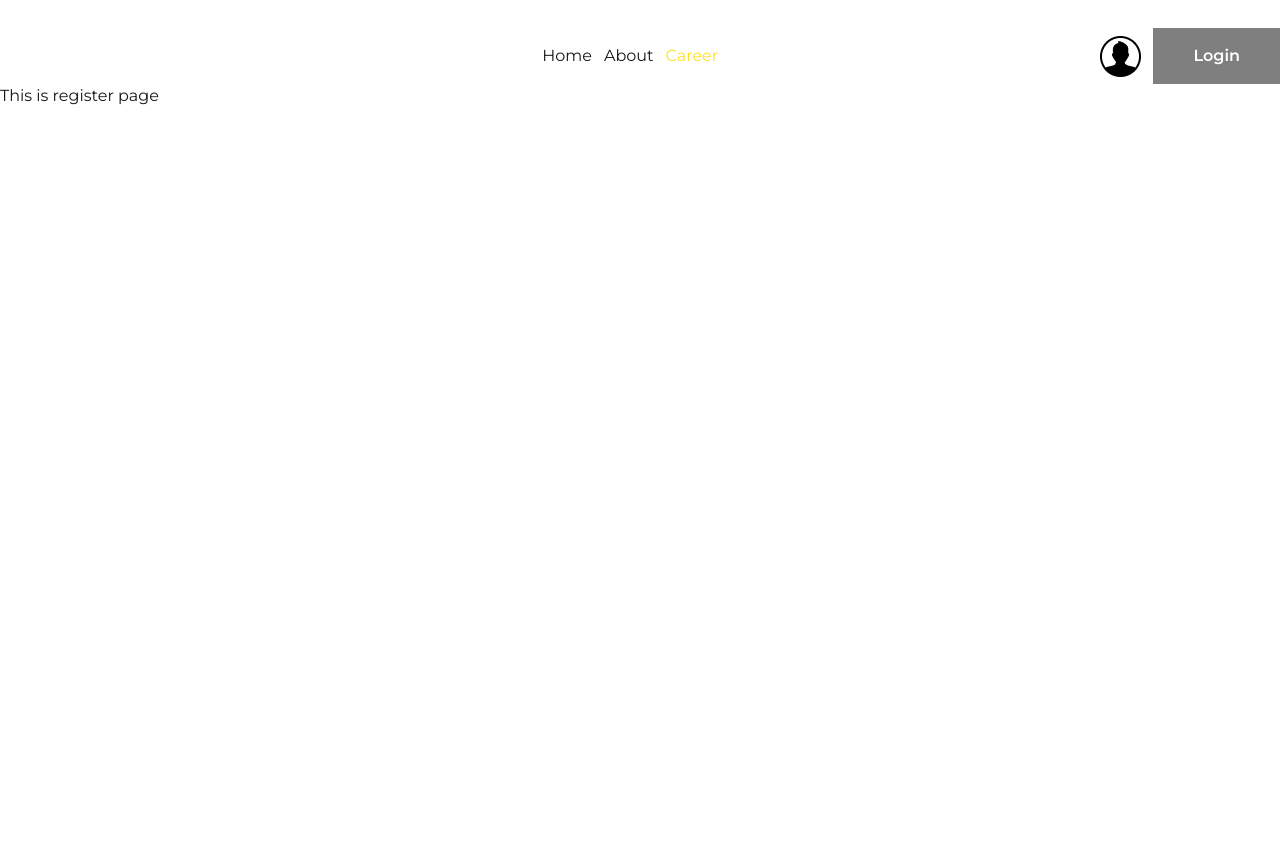
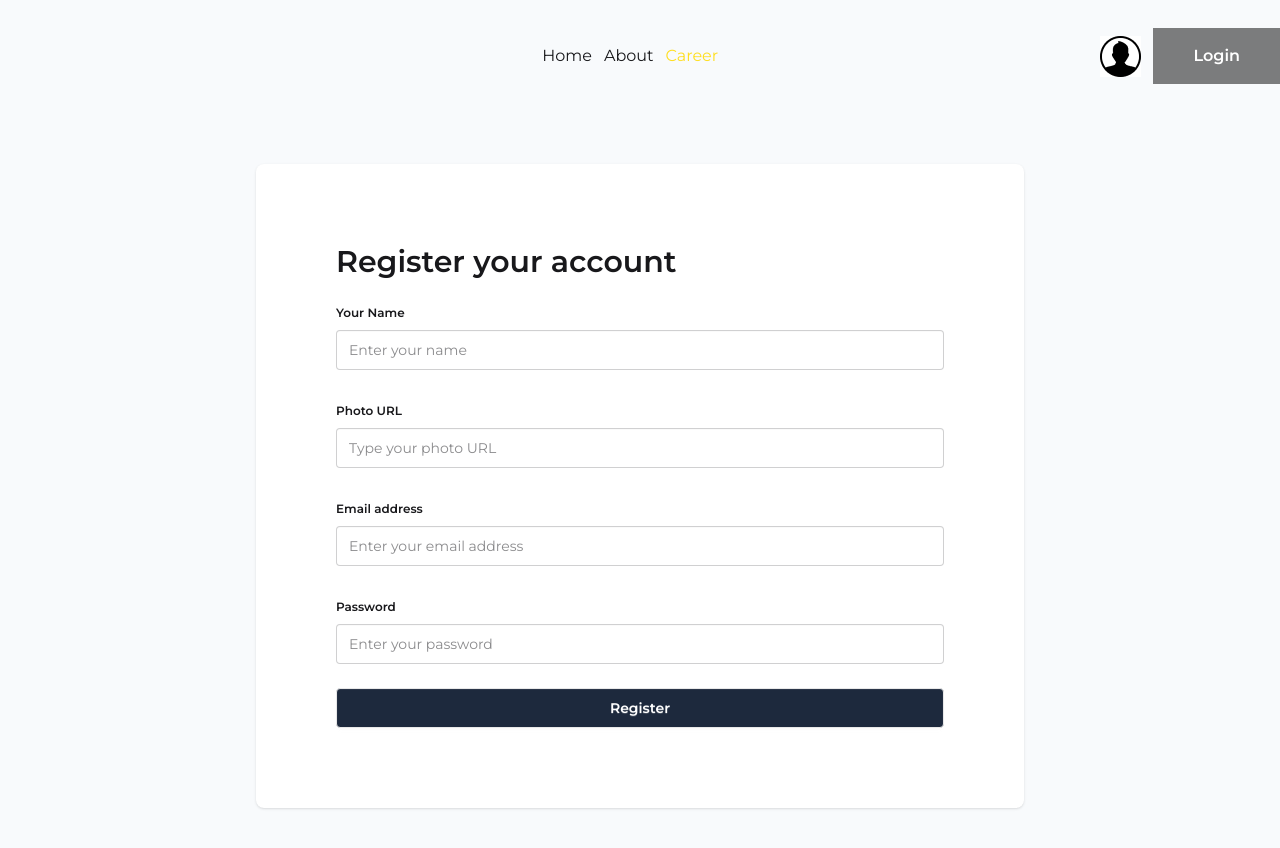
Before and after one commit to romman-hossen/dragon-news-portal, a Next.js app: page /register in a window 1280 px wide. Shown: the top 848 px of the page. Before the commit the page ends 800 px from the top, so only its background shows below. Built offline with nearby package versions, Linux system fonts and the light colour scheme.

Commit message:
Login and register page added

```diff
--- a/package.json
+++ b/package.json
@@ -14,6 +14,7 @@
     "react": "19.2.4",
     "react-dom": "19.2.4",
     "react-fast-marquee": "^1.6.5",
+    "react-hook-form": "^7.75.0",
     "react-icons": "^5.6.0"
   },
   "devDependencies": {
--- a/src/app/(auth)/layout.jsx
+++ b/src/app/(auth)/layout.jsx
@@ -4,7 +4,7 @@ import { montserrat } from "../layout";
 
 const LayoutPage = ( {children}) => {
     return (
-        <div className={`${montserrat.className}`}>
+        <div className={`${montserrat.className} bg-slate-50 min-h-screen`}>
            <NavBar />
            {children}
         </div>
--- a/src/app/(auth)/login/page.jsx
+++ b/src/app/(auth)/login/page.jsx
@@ -1,12 +1,69 @@
-import React from 'react';
+"use client";
+import Link from "next/link";
+import React from "react";
+import { useForm } from "react-hook-form";
+// export const metadata = {
+//   title: "Dragon News - Login",
+//   description: "This is Dragon news login Page",
+// };
 
 const LoginPage = () => {
-    return (
-        <div>
-            <h3>This is login page </h3>
+  const { register,
+       handleSubmit,
+       formState: { errors}
+     } = useForm();
+  const handleLoginSubmit = (data) => {
+    console.log(data);
+  };
+  //   const handleSubmit = (e) => {
+  //     e.preventDefault();
+  //     const formData = new FormData(e.target);
+  //     console.log(formData)
+  //     const email = e.target.email.value;
 
-        </div>
-    );
+  // };
+  return (
+    <div className="md:min-h-[70vh] mt-20 bg-white max-w-3xl mx-5 md:mx-auto flex flex-col justify-center p-8 md:p-40 shadow rounded-lg">
+      <h2 className="text-3xl font-semibold">Login your account </h2>
+      <form
+        className="flex flex-col gap-5 mt-4"
+        onSubmit={handleSubmit(handleLoginSubmit)}
+      >
+        <fieldset className="fieldset">
+          <legend className="fieldset-legend">Email address</legend>
+          <input
+            type="email"
+            className="input w-full"
+            placeholder="Enter your email address"
+            {...register("email", { required: "Email Field is Required !!" })}
+          />
+          {errors.email && (
+            <p className="text-red-500 text-sm mt-1">{errors.email.message}</p>
+          )}
+        </fieldset>
+        <fieldset className="fieldset">
+          <legend className="fieldset-legend">Password</legend>
+          <input
+            type="password"
+            className="input w-full"
+            placeholder="Enter your password"
+             {...register("password", { required: "Password Field is Required !!" })}
+          />
+        </fieldset>
+         {errors.password && (
+            <p className="text-red-500 text-sm mt-1">{errors.password.message}</p>
+          )}
+
+        <button className="btn w-full bg-slate-800 text-white">Login</button>
+      </form>
+      <p className="text-center my-4 text-sm">
+        Dont’t Have An Account ?{" "}
+        <Link href="/register" className="text-blue-500">
+          Register
+        </Link>
+      </p>
+    </div>
+  );
 };
 
 export default LoginPage;
--- a/src/app/(auth)/register/page.jsx
+++ b/src/app/(auth)/register/page.jsx
@@ -1,10 +1,76 @@
-import React from 'react';
+"use client";
+import Link from 'next/link';
+import { useForm } from 'react-hook-form';
 
 const RegisterPage = () => {
+    const {register,
+        handleSubmit,
+        watch,
+    formState: { errors },} = useForm();
+    console.log(watch("email"))
+
+    const handleRegisSubmit = (data) => {
+        console.log(data);
+    }
     return (
-        <div>
-            <h2>This is register page</h2>
-        </div>
+        <div className="md:min-h-[70vh] my-20 bg-white max-w-3xl mx-5 md:mx-auto flex flex-col justify-center p-8 md:p-20 shadow rounded-lg">
+      <h2 className="text-3xl font-semibold">Register your account </h2>
+      <form
+        className="flex flex-col gap-5 mt-4"
+        onSubmit={handleSubmit(handleRegisSubmit)}
+      >
+        <fieldset className="fieldset">
+          <legend className="fieldset-legend">Your Name</legend>
+          <input
+            type="text"
+            className="input w-full"
+            placeholder="Enter your name"
+            {...register("name", { required: "Name Field is Required !!" })}
+          />
+          {errors.name && (
+            <p className="text-red-500 text-sm mt-1">{errors.name.message}</p>
+          )}
+        </fieldset>
+        <fieldset className="fieldset">
+          <legend className="fieldset-legend">Photo URL</legend>
+          <input
+            type="text"
+            className="input w-full"
+            placeholder="Type your photo URL"
+            {...register("photo", { required: "Photo Field is Required !!" })}
+          />
+          {errors.photo && (
+            <p className="text-red-500 text-sm mt-1">{errors.photo.message}</p>
+          )}
+        </fieldset>
+        <fieldset className="fieldset">
+          <legend className="fieldset-legend">Email address</legend>
+          <input
+            type="email"
+            className="input w-full"
+            placeholder="Enter your email address"
+            {...register("email", { required: "Email Field is Required !!" })}
+          />
+          {errors.email && (
+            <p className="text-red-500 text-sm mt-1">{errors.email.message}</p>
+          )}
+        </fieldset>
+        <fieldset className="fieldset">
+          <legend className="fieldset-legend">Password</legend>
+          <input
+            type="password"
+            className="input w-full"
+            placeholder="Enter your password"
+             {...register("password", { required: "Password Field is Required !!" })}
+          />
+        </fieldset>
+         {errors.password && (
+            <p className="text-red-500 text-sm mt-1">{errors.password.message}</p>
+          )}
+
+        <button className="btn w-full bg-slate-800 text-white">Register</button>
+      </form>
+    </div>
     );
 };
 
--- a/src/components/shared/NavBar.jsx
+++ b/src/components/shared/NavBar.jsx
@@ -1,6 +1,7 @@
 import Image from 'next/image';
 import user from '@/assets/user.png';
 import NavLink from './NavLink';
+import Link from 'next/link';
 
 const NavBar = () => {
     return (
@@ -8,7 +9,6 @@ const NavBar = () => {
             <div>
 
             </div>
-
             <div>
                 <ul className='flex justify-center text-center gap-3 items-center mx-auto lg:ml-40'>
                     <li>
@@ -24,7 +24,9 @@ const NavBar = () => {
             </div>
             <div className='flex items-center justify-center  gap-3'>
                 <Image src={user} alt='User'/>
+                <Link href='/login'>
                 <button className='px-10 py-4 bg-black/50 text-white cursor-pointer font-semibold'>Login</button>
+                </Link>
 
             </div>
 
```
Also changed, not shown: 2 other files (tests, documents, lock files or other folders).
